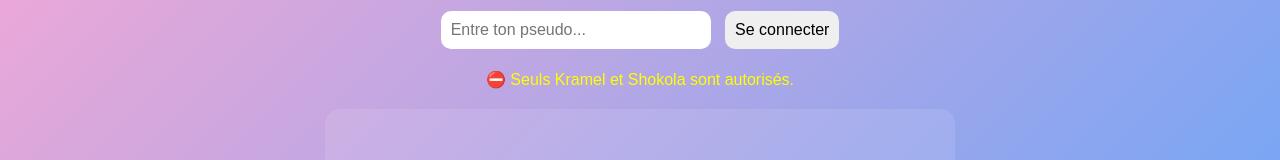
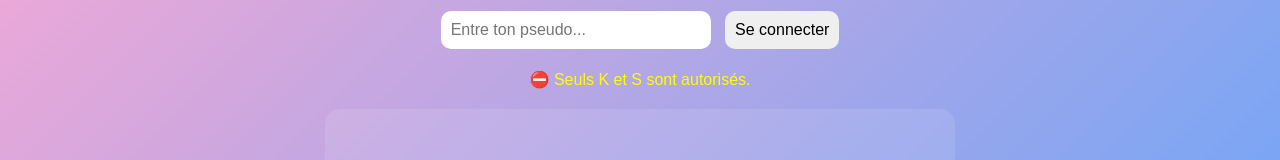
Before and after one commit to FinghtX/secure-chat, a website: page index.html in a window 1280 px wide. Both pictures are taken after a click on the button "Se connecter". Shown: the part 191-351 px from the top of the page. Drawn offline with nearby package versions, Linux system fonts and the light colour scheme; no server answers.

Commit message:
💖 Interface ShoKa discussions corrigée

```diff
--- a/index.html
+++ b/index.html
@@ -87,8 +87,8 @@
 
     function login() {
       const pseudo = document.getElementById('pseudo').value.trim();
-      if (pseudo !== "Kramel" && pseudo !== "Shokola") {
-        document.getElementById('loginError').innerText = "⛔️ Seuls Kramel et Shokola sont autorisés.";
+      if (pseudo !== "K_ramel" && pseudo !== "Shokola") {
+        document.getElementById('loginError').innerText = "⛔️ Seuls K et S sont autorisés.";
         return;
       }
 
```
